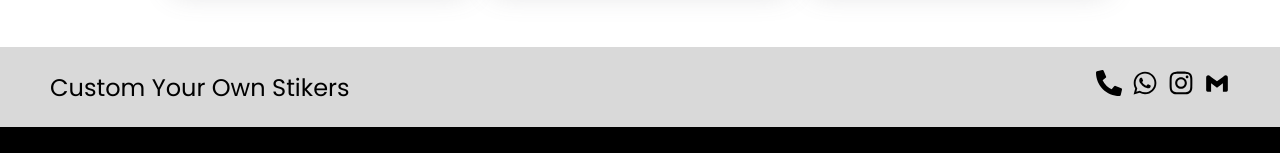
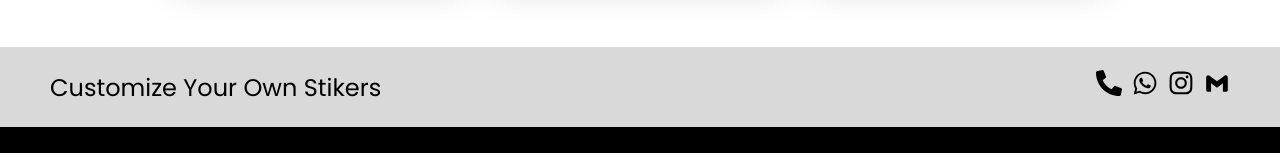
Before and after one commit to priyanshu8851/Sticky_trends, a React (Vite) app: page / in a window 1280 px wide. Shown: the part 6847-7000 px from the top of the page. Built offline with nearby package versions, Linux system fonts and the light colour scheme.

Commit message:
Updatinging contact info

```diff
--- a/src/components/custom/Custom.jsx
+++ b/src/components/custom/Custom.jsx
@@ -9,7 +9,7 @@ const Custom = () => {
     <>
       <div className="custom-area main">
         <div className="container">
-            <p>Custom Your Own Stikers</p>
+            <p>Customize Your Own Stikers</p>
             <div className="custom-icons" id='contact'>
                 <a href="tel:+919560474750" ><FaPhoneAlt /></a>
                 <a href="https://wa.me/qr/INJW72NEGELLN1" target="_blank"> <FaWhatsapp /></a>
--- a/src/components/custom/custom.css
+++ b/src/components/custom/custom.css
@@ -33,4 +33,11 @@
     .custom-area .container p{
         font-size: 18px;
     }
+    .custom-area .container{
+        flex-direction: column;
+        justify-content: center;
+        align-items: center;
+        gap:10px;
+        color:#000;
+    }
 }
```
